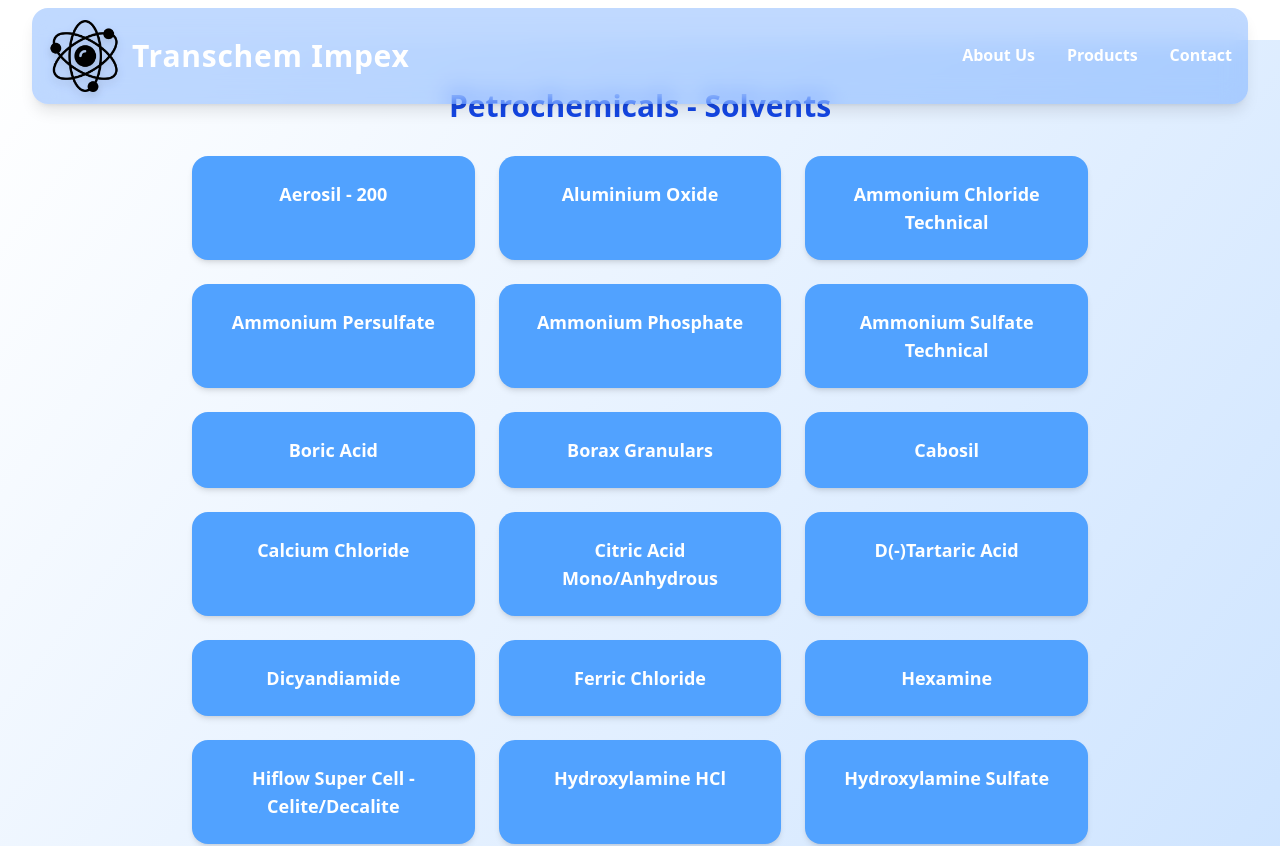
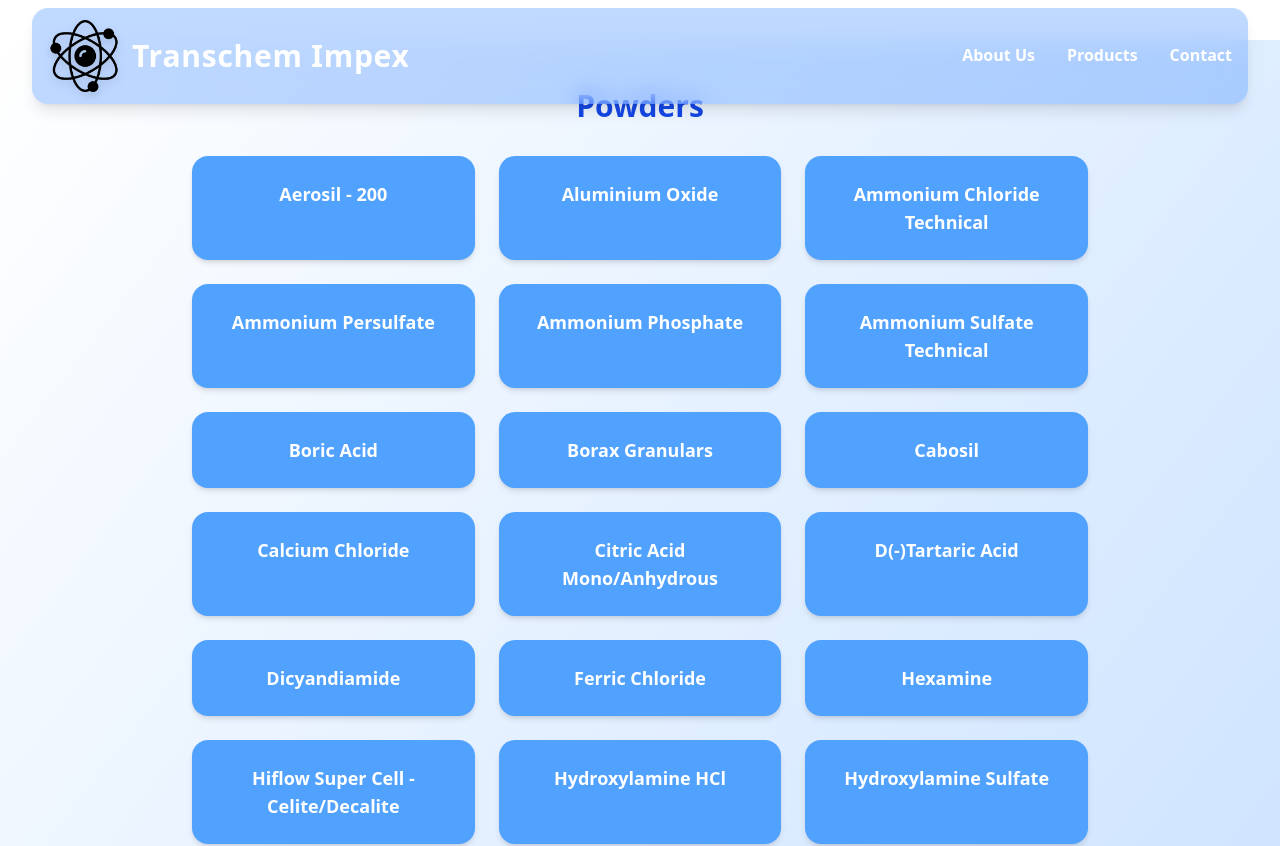
Before and after one commit to CRODLIN-TECHNOLOGY-LIMITED/Aksharchemcorp, a Next.js app: page /products/powder in a window 1280 px wide. Shown: the top 846 px of the page. Built offline with nearby package versions, Linux system fonts and the light colour scheme.

Commit message:
Navigation products card done

```diff
--- a/src/app/components/Product.tsx
+++ b/src/app/components/Product.tsx
@@ -6,6 +6,7 @@
 import Atom from "../images/atom.png"
 import Chemistry from "../images/chemistry.png"
 import * as motion from "motion/react-client"
+import Link from 'next/link'
 
 
 const Product = () => {
@@ -15,17 +16,22 @@
     <section id="products" className="py-12 px-4 bg-gray-100 text-center">
         <h3 className="text-3xl font-semibold mb-8">Our Products</h3>
         <div className="grid grid-cols-1 md:grid-cols-4 gap-6 max-w-6xl mx-auto">
+        <Link href="/products/petrochemicals" className="contents">
           <motion.div
-           initial={{scale:1,opacity:0,x:100}}
-           whileInView={{scale:1,x:0,opacity:1}}
-           whileHover={{scale:1.3}}
-           whileTap={{rotate:5}}
-           transition={{duration:0.5,ease:"easeInOut"}}
-          className="hover:cursor-pointer bg-blue-400 text-white p-4 rounded-xl flex items-center justify-between flex-col shadow-xl">
+            initial={{scale:1,opacity:0,x:100}}
+            whileInView={{scale:1,x:0,opacity:1}}
+            whileHover={{scale:1.3}}
+            whileTap={{rotate:5}}
+            transition={{duration:0.5,ease:"easeInOut"}}
+            className="hover:cursor-pointer bg-blue-400 text-white p-4 rounded-xl flex items-center justify-between flex-col shadow-xl"
+          >
             <img src={Chemical.src} className="h-[13vh]" alt="" />
-            <h4 className="text-xl font-bold mb-2">Chemicals & Intermidiates</h4>
+            <h4 className="text-xl font-bold mb-2">Petrochemicals</h4>
             <p>Reliable supply of top-grade industrial chemical solutions.</p>
           </motion.div>
+        </Link>
+
+        <Link href="/products/solvents" className="contents">
           <motion.div
            initial={{scale:1,opacity:0,x:100}}
            whileInView={{scale:1,x:0,opacity:1}}
@@ -37,6 +43,9 @@
             <h4 className="text-xl font-bold mb-2">Solvents</h4>
             <p>Wide range of acids, solvents, and specialty chemicals.</p>
           </motion.div>
+        </Link>
+
+          <Link href="/products/petrochemicals" className="contents">
           <motion.div
            initial={{scale:1,opacity:0,x:100}}
            whileInView={{scale:1,x:0,opacity:1}}
@@ -45,9 +54,11 @@
            transition={{duration:0.5,ease:"easeInOut"}}
           className="hover:cursor-pointer bg-blue-400 text-white p-4 rounded-xl flex items-center justify-between flex-col shadow-xl">
             <img src={Atom.src} className="h-[13vh]" alt="" />
-            <h4 className="text-xl font-bold mb-2">Polymers</h4>
+            <h4 className="text-xl font-bold mb-2">Powder</h4>
             <p>Tailored chemical supply services for unique requirements.</p>
           </motion.div>
+          </Link>
+          <Link href="/products/specialty_chemicals" className="contents">
           <motion.div
            initial={{scale:1,opacity:0,x:100}}
            whileInView={{scale:1,x:0,opacity:1}}
@@ -59,6 +70,7 @@
             <h4 className="text-xl font-bold mb-2">Speciality chemicals</h4>
             <p>Tailored chemical supply services for unique requirements.</p>
           </motion.div>
+          </Link>
         </div>
         <h3 className="text-xl font-semibold mt-8 hover:underline hover:cursor-pointer "
         onClick={() => setMoreInfo(moreInfo === "hidden" ? "block" : "hidden")}>
--- a/src/app/products/powder/page.tsx
+++ b/src/app/products/powder/page.tsx
@@ -8,7 +8,7 @@
     <div className="min-h-screen bg-gradient-to-br from-white to-blue-200 py-12 px-4 sm:px-4 mt-10">
       <div className="max-w-4xl mx-auto">
         <h2 className="text-3xl font-bold text-blue-700 mb-8 text-center">
-          Petrochemicals - Solvents
+          Powders
         </h2>
         <div className="grid gap-6 sm:grid-cols-2 lg:grid-cols-3">
           {chemData.map((elem, idx) => (
--- a/src/app/products/specialty_chemicals/page.tsx
+++ b/src/app/products/specialty_chemicals/page.tsx
@@ -8,7 +8,7 @@
     <div className="min-h-screen bg-gradient-to-br from-white to-blue-200 py-12 px-4 sm:px-4 mt-10">
       <div className="max-w-4xl mx-auto">
         <h2 className="text-3xl font-bold text-blue-700 mb-8 text-center">
-          Petrochemicals - Solvents
+          Specialty Chemicals
         </h2>
         <div className="grid gap-6 sm:grid-cols-2 lg:grid-cols-3">
           {chemData.map((elem, idx) => (
```
